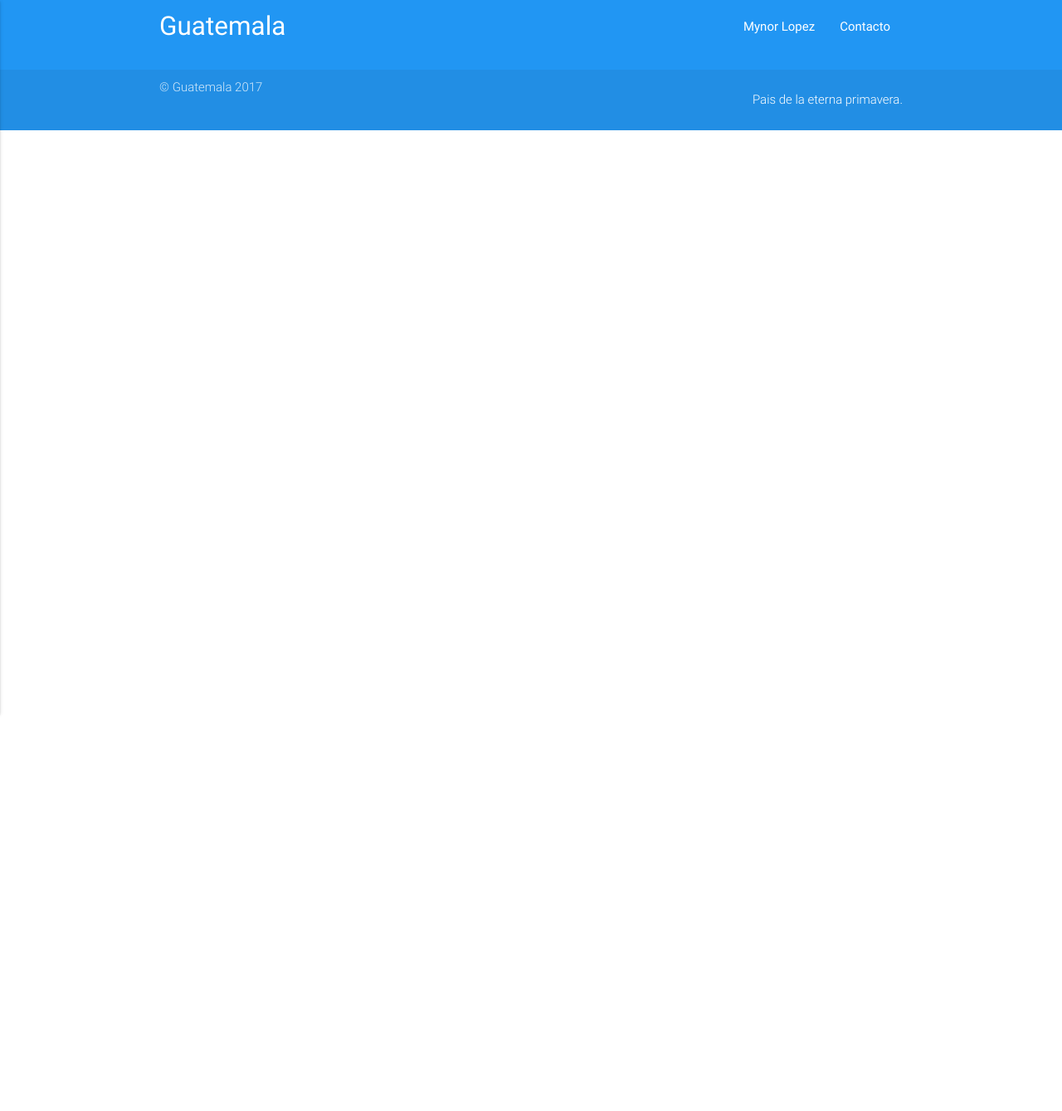
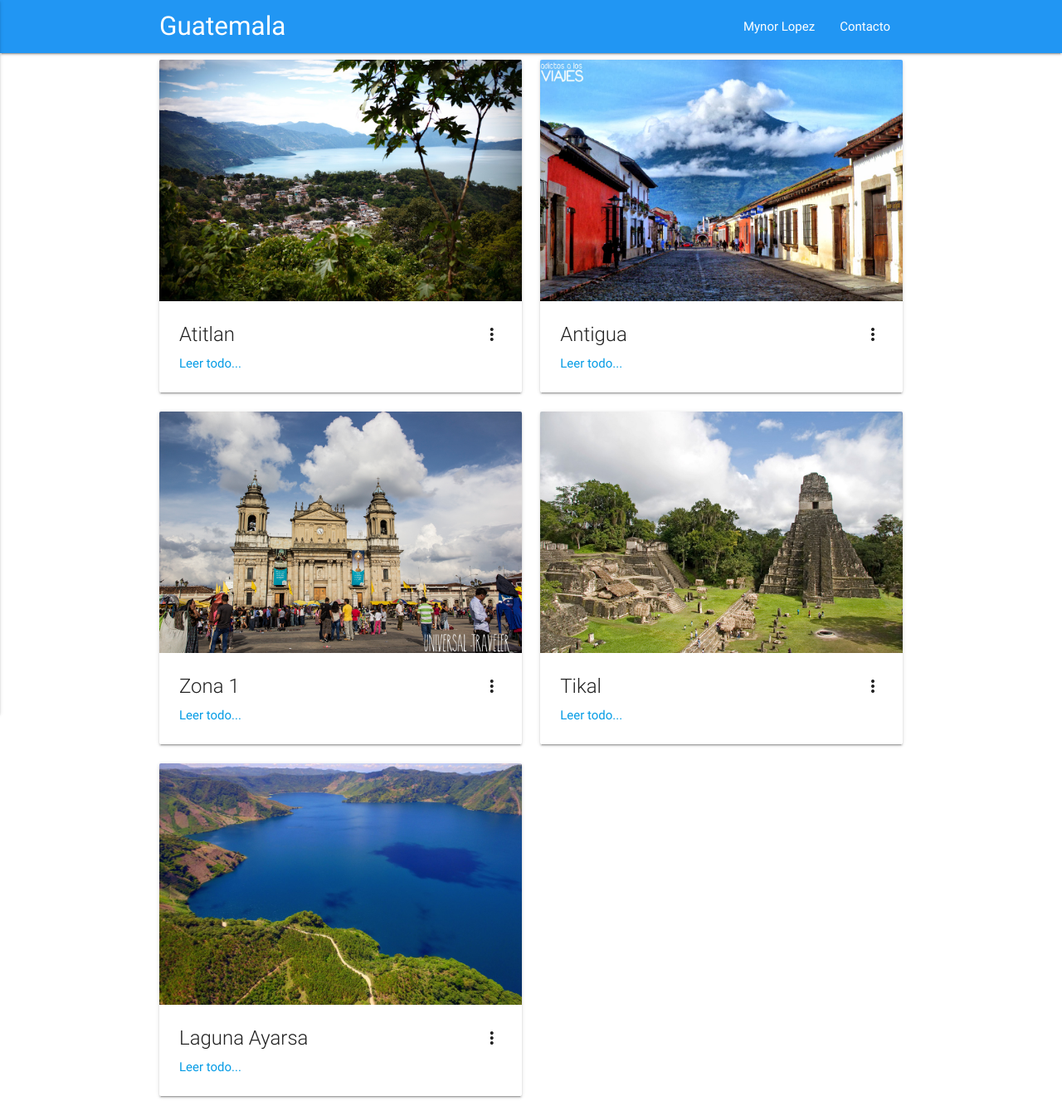
Before and after one commit to mynlop/materialize, a plain HTML site: page noticias.html in a window 1280 px wide. Shown: the top 1339 px of the page at 83% size. Before the commit the page ends 800 px from the top, so only its background shows below. Drawn offline with nearby package versions, Linux system fonts and the light colour scheme.

Commit message:
se termino la pagina de noticias

```diff
--- a/noticias.html
+++ b/noticias.html
@@ -40,7 +40,87 @@
         </nav>
     </header>
     <!--termina menu-->
-
+    <!--empiezan las noticias-->
+    <section class="container">
+        <div class="row">
+            <div class="col s12 m6">
+                <div class="card">
+                    <div class="card-image waves-effect waves-block waves-light">
+                        <img src="imagenes/fondo1.jpg" alt="Noticia 1" class="activator">
+                    </div>
+                    <div class="card-content">
+                        <span class="card-title activator grey-text text-darken-4">Atitlan<i class="material-icons right">more_vert</i></span>
+                        <p><a href="#">Leer todo...</a></p>
+                    </div>
+                    <div class="card-reveal">
+                        <span class="card-title grey-text text-darken-4">Lago de Atitlan<i class="material-icons right">close</i></span>
+                        <p>El accidente hidrográfico más importante del departamento de Sololá en Guatemala lo constituye el lago de Atitlán, que es una de las principales fuentes económicas del departamento, pues además de ser un centro turístico de mucho atractivo, sirve de mucho apoyo comercial.</p>
+                    </div>
+                </div>
+            </div>
+            <div class="col s12 m6">
+                <div class="card">
+                    <div class="card-image waves-effect waves-block waves-light">
+                        <img src="imagenes/fondo2.JPG" alt="Noticia 2" class="activator">
+                    </div>
+                    <div class="card-content">
+                        <span class="card-title activator grey-text text-darken-4">Antigua<i class="material-icons right">more_vert</i></span>
+                        <p><a href="#">Leer todo...</a></p>
+                    </div>
+                    <div class="card-reveal">
+                        <span class="card-title grey-text text-darken-4">Antigua Guatemala<i class="material-icons right">close</i></span>
+                        <p>La ciudad de Santiago de los Caballeros de Guatemala, cuyo nombre oficial e histórico es Muy Noble y Muy Leal Ciudad de Santiago de los Caballeros de Guatemala y popularmente nombrada en la actualidad como Antigua Guatemala, es cabecera del municipio homónimo y del departamento de Sacatepéquez, Guatemala; se ubica a aproximadamente 45 kilómetros al oeste de la capital de la República de Guatemala.</p>
+                    </div>
+                </div>
+            </div>
+            <div class="col s12 m6">
+                <div class="card">
+                    <div class="card-image waves-effect waves-block waves-light">
+                        <img src="imagenes/fondo3.jpg" alt="Noticia 3" class="activator">
+                    </div>
+                    <div class="card-content">
+                        <span class="card-title activator grey-text text-darken-4">Zona 1<i class="material-icons right">more_vert</i></span>
+                        <p><a href="#">Leer todo...</a></p>
+                    </div>
+                    <div class="card-reveal">
+                        <span class="card-title grey-text text-darken-4">Catedral zona 1<i class="material-icons right">close</i></span>
+                        <p>La Catedral Metropolitana de la Ciudad de Guatemala, también conocida como la Catedral Metropolitana y oficialmente la Catedral Primada Metropolitana de Santiago, es una catedral ubicada en la Ciudad de Guatemala, capital de Guatemala, es la iglesia madre de la Arquidiócesis de Guatemala.</p>
+                    </div>
+                </div>
+            </div>
+            <div class="col s12 m6">
+                <div class="card">
+                    <div class="card-image waves-effect waves-block waves-light">
+                        <img src="imagenes/fondo4.jpg" alt="Noticia 4" class="activator">
+                    </div>
+                    <div class="card-content">
+                        <span class="card-title activator grey-text text-darken-4">Tikal<i class="material-icons right">more_vert</i></span>
+                        <p><a href="#">Leer todo...</a></p>
+                    </div>
+                    <div class="card-reveal">
+                        <span class="card-title grey-text text-darken-4">Tikal<i class="material-icons right">close</i></span>
+                        <p>Es uno de los mayores yacimientos arqueológicos y centros urbanos de la civilización maya precolombina. Está situado en el municipio de Flores, en el departamento de Petén, en el territorio actual de la República de Guatemala y forma parte del Parque nacional Tikal, que fue declarado Patrimonio de la Humanidad, por Unesco, en 1979.</p>
+                    </div>
+                </div>
+            </div>
+            <div class="col s12 m6">
+                <div class="card">
+                    <div class="card-image waves-effect waves-block waves-light">
+                        <img src="imagenes/fondo5.jpeg" alt="Noticia 5" class="activator">
+                    </div>
+                    <div class="card-content">
+                        <span class="card-title activator grey-text text-darken-4">Laguna Ayarsa<i class="material-icons right">more_vert</i></span>
+                        <p><a href="#">Leer todo...</a></p>
+                    </div>
+                    <div class="card-reveal">
+                        <span class="card-title grey-text text-darken-4">Laguna Ayarsa<i class="material-icons right">close</i></span>
+                        <p>La laguna de Ayarza es un lago de cráter en el departamento de Santa Rosa en Guatemala. Fue creado hace aproximadamente 20,000 años como resultado de una erupción catastrófica que destruyó un volcán gemelo y que cubrió todo la región con pumita.</p>
+                    </div>
+                </div>
+            </div>
+        </div>
+    </section>
+    <!--terminan las noticias-->
     <!--footer-->
     <footer class="page-footer blue">
         <div class="footer-copyright">
```
